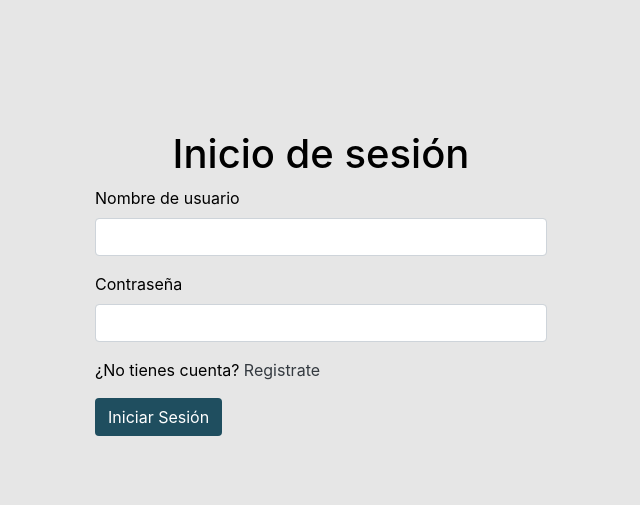
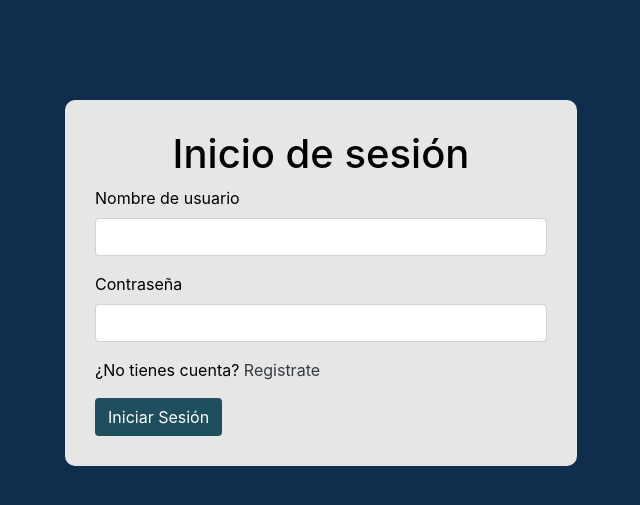
Before and after one commit to Alex7498-SV/Proyecto-ACA, a Spring Boot app: page / in a window 1280 px wide. Shown: the top 505 px of the page, without its empty margins (319-959 px from the left). Run offline with Spring Boot 4, Linux system fonts and the light colour scheme; some of the project's set-up classes (security, data sources, template engines, error pages and the like) are left out, and stand-ins take their place.

Commit message:
Intentando arreglar colores del body

```diff
--- a/src/main/resources/static/css/style.css
+++ b/src/main/resources/static/css/style.css
@@ -3,7 +3,7 @@
 }
 
 body{
-	background: #e6e6e6;
+	background: #112d4e;
 }
 
 .container-login{
@@ -13,6 +13,7 @@ body{
 	background: #e6e6e6;
 	padding: 30px;
 	color: #000000;
+	border-radius: 10px 10px;
 }
 
 .color-btnSesion{
@@ -55,7 +56,7 @@ thead{
 }
 
 tbody{
-	color: Black;
+	color: black;
 }
 
 .tablas-ventana{
--- a/src/main/resources/templates/index.html
+++ b/src/main/resources/templates/index.html
@@ -9,6 +9,9 @@
 <link rel="stylesheet" href="css/style.css">
 </head>
 <body>
+
+
+
 	<div class="alert alert-danger" role="alert" th:if="${mensaje != null}" th:text="${mensaje}">
 
 	</div>
--- a/src/main/resources/templates/registroCentroEscolar.html
+++ b/src/main/resources/templates/registroCentroEscolar.html
@@ -10,7 +10,7 @@
 	crossorigin="anonymous">
 <link rel="stylesheet" href="css/style.css">
 </head>
-<body>
+<body style="background-color: grey;">
 
 	<nav class="navbar navbar-expand-lg navbar-dark bg-menu2">
 		<a class="navbar-brand" href="#"><img alt="" src="img/logo.jpeg"></a>
```
